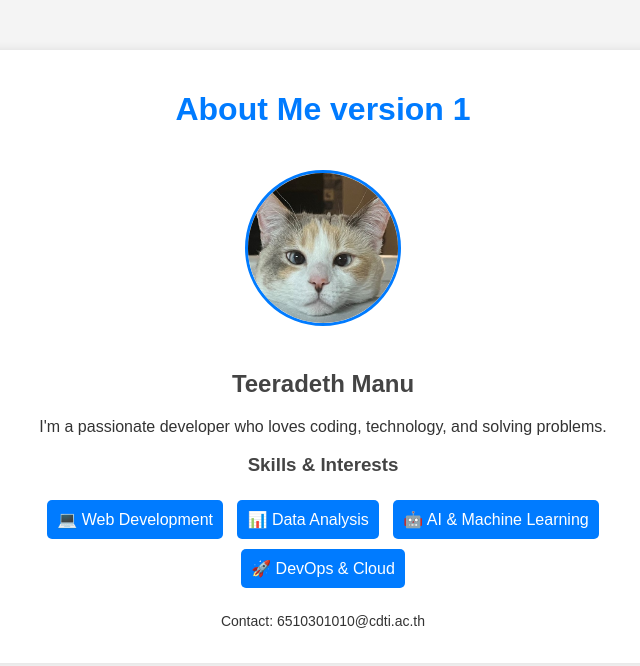
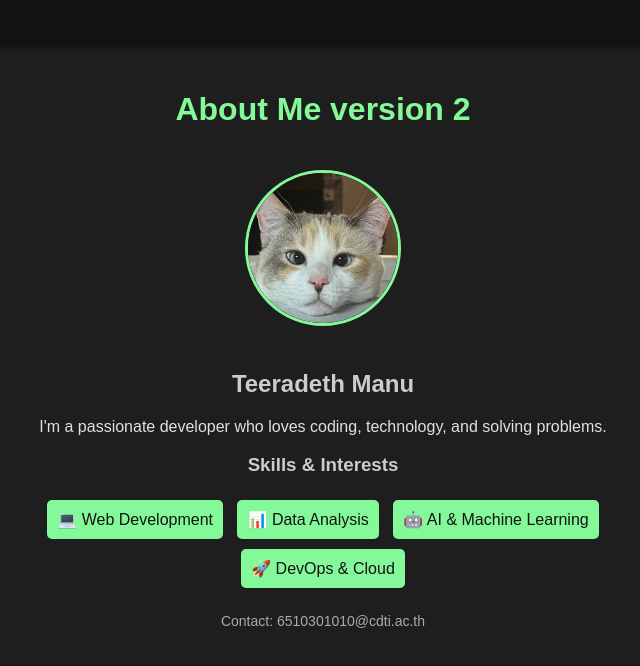
Before and after one commit to Starfall0/Docker-K8s, a plain HTML site: page www/src/index.html in a window 1280 px wide. Shown: the whole page, without its empty margins (317-957 px from the left). Drawn offline with Linux system fonts and the light colour scheme.

Commit message:
Demo: style.css

```diff
--- a/www/src/index.html
+++ b/www/src/index.html
@@ -9,7 +9,7 @@
 <body>
     <div class="container">
         <header>
-            <h1>About Me version 1</h1>
+            <h1>About Me version 2</h1>
         </header>
         <section class="profile">
             <img src="../images/profile.jpg" alt="Profile Picture">
--- a/www/src/style.css
+++ b/www/src/style.css
@@ -2,8 +2,8 @@ body {
     font-family: Arial, sans-serif;
     margin: 0;
     padding: 0;
-    background-color: #f4f4f4;
-    color: #333;
+    background-color: #121212; /* Dark background */
+    color: #e0e0e0; /* Light text color */
 }
 
 .container {
@@ -11,14 +11,14 @@ body {
     margin: auto;
     text-align: center;
     padding: 20px;
-    background: white;
-    box-shadow: 0px 0px 10px rgba(0, 0, 0, 0.1);
+    background: #1e1e1e; /* Darker background for the container */
+    box-shadow: 0px 0px 10px rgba(255, 255, 255, 0.1); /* Subtle white shadow */
     border-radius: 10px;
     margin-top: 50px;
 }
 
 header h1 {
-    color: #007bff;
+    color: #84f999; /* Light green heading */
 }
 
 .profile img {
@@ -26,11 +26,11 @@ header h1 {
     height: 150px;
     border-radius: 50%;
     margin: 20px 0;
-    border: 3px solid #007bff;
+    border: 3px solid #84f999; /* Light green border */
 }
 
 h2, h3 {
-    color: #444;
+    color: #cccccc; /* Lighter text for headings */
 }
 
 .details ul {
@@ -39,8 +39,8 @@ h2, h3 {
 }
 
 .details ul li {
-    background: #007bff;
-    color: white;
+    background: #84f999; /* Bright green background */
+    color: #121212; /* Dark text for contrast */
     padding: 10px;
     margin: 5px;
     border-radius: 5px;
@@ -50,11 +50,12 @@ h2, h3 {
 footer {
     margin-top: 20px;
     font-size: 14px;
+    color: #aaaaaa; /* Muted footer text */
 }
 
 footer a {
     text-decoration: none;
-    color: #007bff;
+    color: #00aaff; /* Link color */
 }
 
 footer a:hover {
```
Also changed, not shown: 1 other file.
